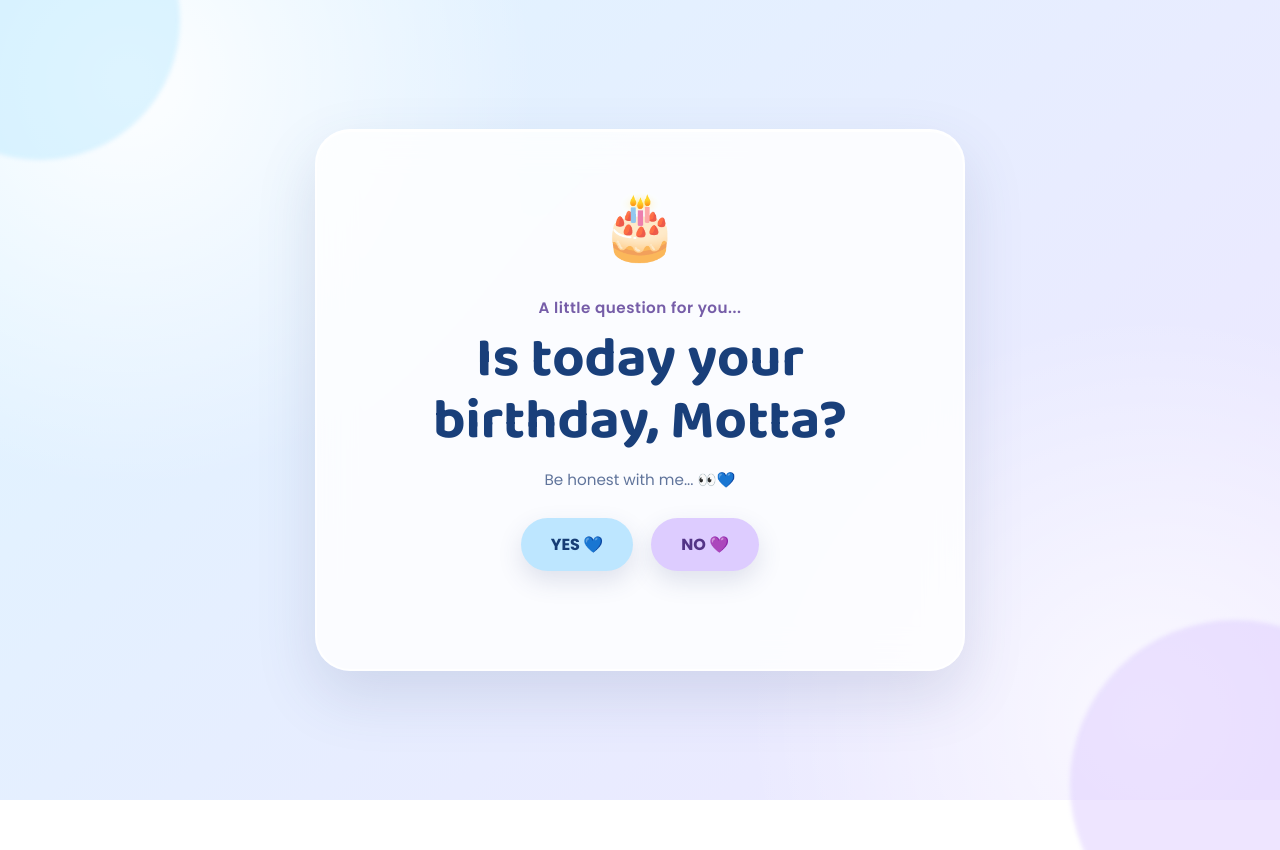
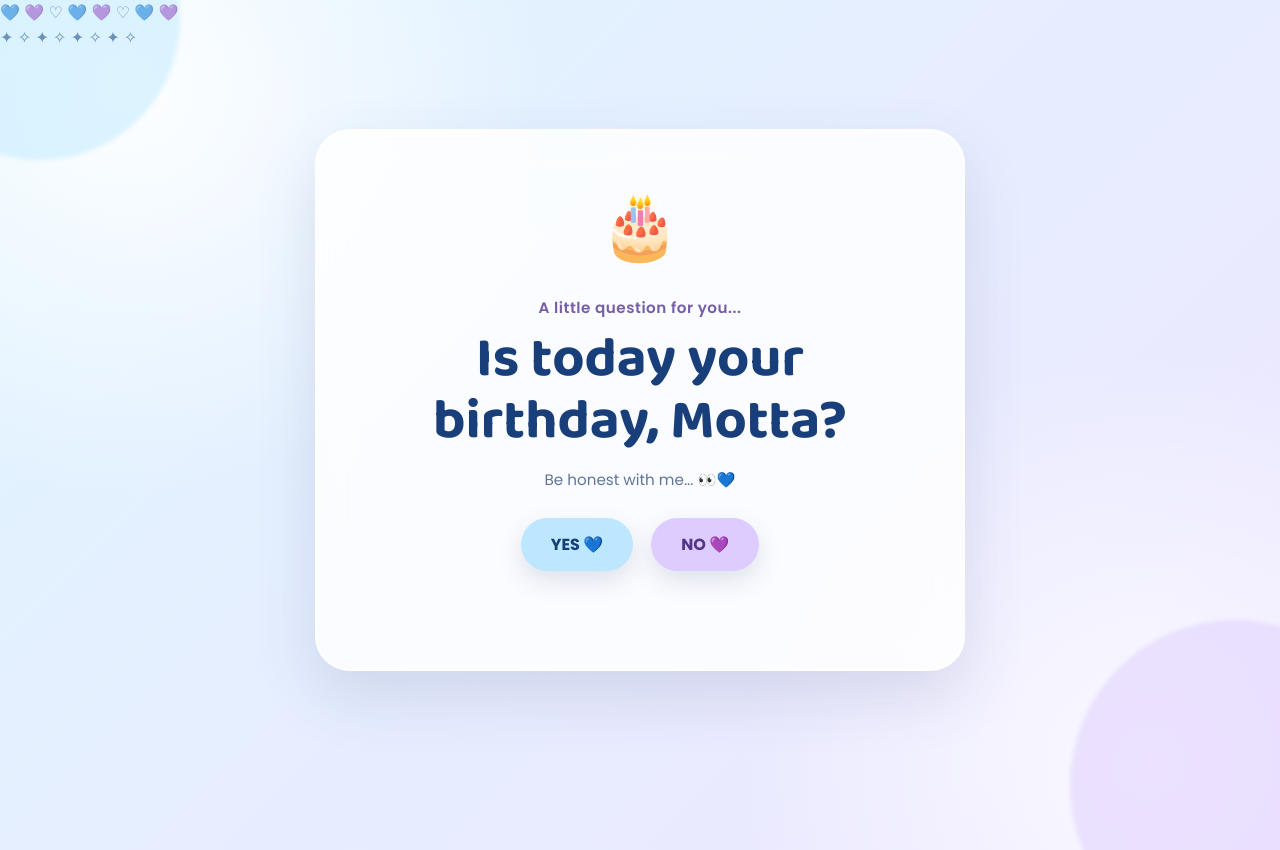
Before and after one commit to Hateem729/MY-LOVE, a plain HTML site: page index.html in a window 1280 px wide. Before the commit the page ends 800 px from the top, so only its background shows below. Drawn offline with Linux system fonts and the light colour scheme.

Commit message:
Update index.html

```diff
--- a/index.html
+++ b/index.html
@@ -24,9 +24,49 @@
 
 <body>
 
-    <!-- Decorative background -->
-    <div class="background-decoration decoration-one"></div>
-    <div class="background-decoration decoration-two"></div>
+    <!-- =========================================
+     ROMANTIC BACKGROUND
+========================================= -->
+
+<div class="background-decoration decoration-one"></div>
+
+<div class="background-decoration decoration-two"></div>
+
+<div class="glow glow-blue"></div>
+
+<div class="glow glow-purple"></div>
+
+
+<!-- Floating hearts -->
+
+<div class="floating-hearts">
+
+    <span>💙</span>
+    <span>💜</span>
+    <span>♡</span>
+    <span>💙</span>
+    <span>💜</span>
+    <span>♡</span>
+    <span>💙</span>
+    <span>💜</span>
+
+</div>
+
+
+<!-- Tiny sparkles -->
+
+<div class="sparkles">
+
+    <span>✦</span>
+    <span>✧</span>
+    <span>✦</span>
+    <span>✧</span>
+    <span>✦</span>
+    <span>✧</span>
+    <span>✦</span>
+    <span>✧</span>
+
+</div>
 
 
     <!-- ========================= -->
```
